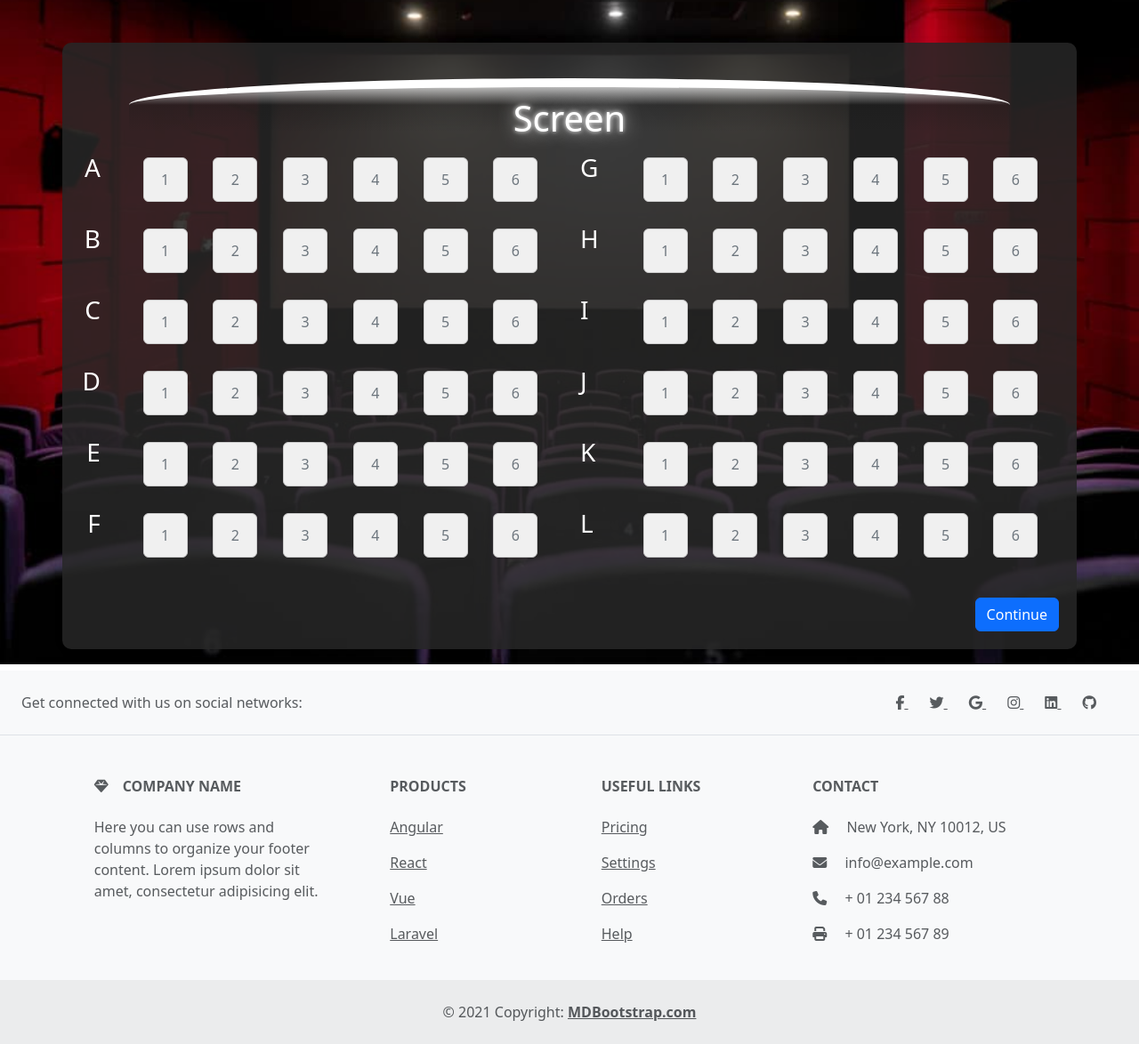
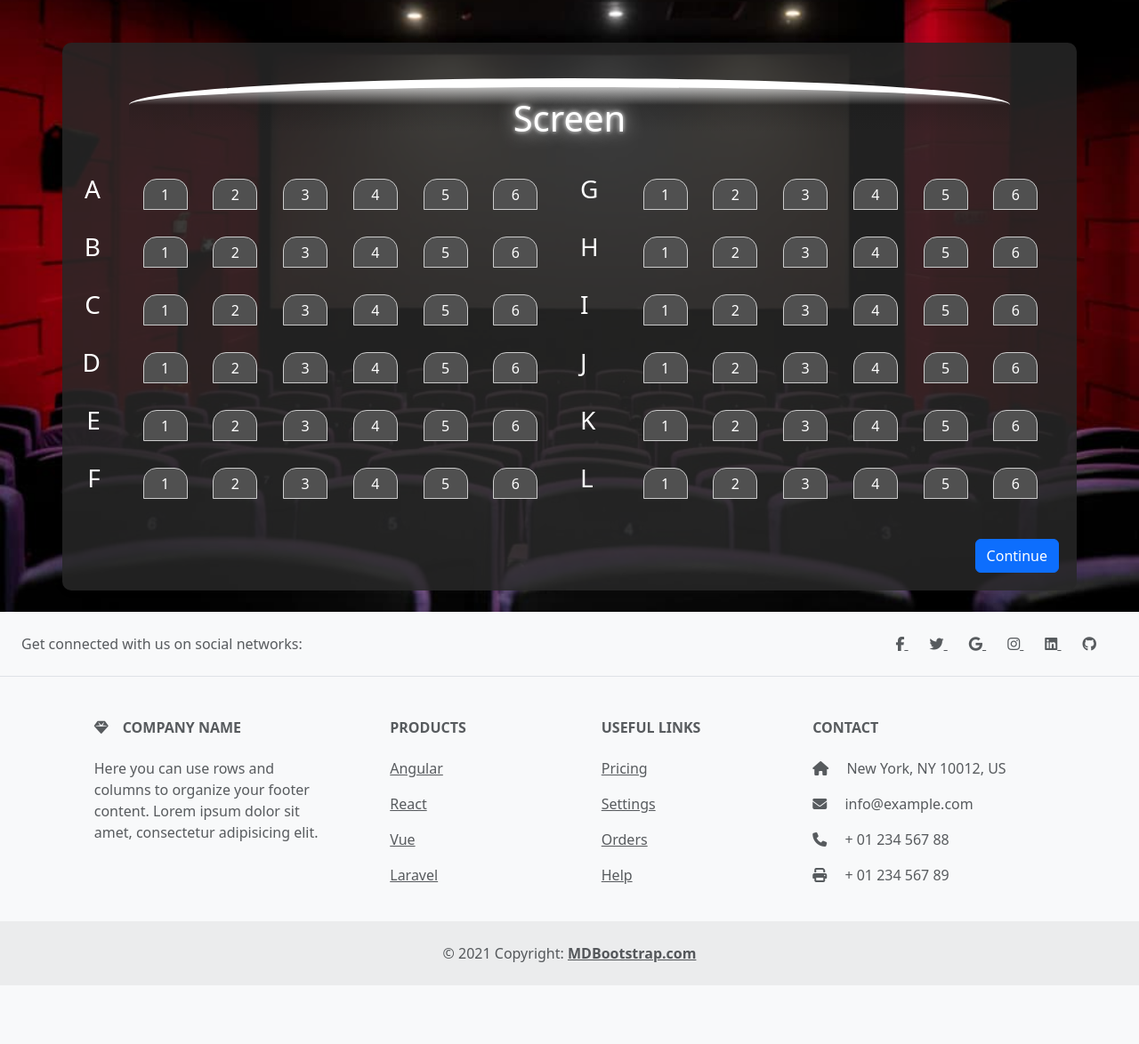
Before and after one commit to klopez5783/MovieWebsite, a PHP site: page /MovieWebsite/SelectSeating.php in a window 1280 px wide. Shown: the part 56-1230 px from the top of the page at 89% size. After the commit the page ends 1164 px from the top, so only its background shows below. Run offline with PHP 8.4, Linux system fonts and the light colour scheme; some libraries are stand-ins or nearby versions.

Commit message:
Added CSS styling for the .seat class to define its appearance and hover effects:
Set a fixed height of 35px with !important.
Applied white text color, rounded top corners, and a grey background.
Defined a light grey border and centered content using flexbox.
Implemented hover effects to change the background color to white and the text color to dark grey.

```diff
--- a/Webpages/SelectSeating.php
+++ b/Webpages/SelectSeating.php
@@ -25,14 +25,19 @@
     <style>
 
         .seat {
-            width: 50px;
-            height: 50px;
-            margin: 5px;
-            background-color: #f0f0f0;
+            height: 35px !important;
+            color: white;
+            border-radius: 15px 15px 0px 0px;
+            background-color: #505050;
             border: 1px solid #ccc;
             display: flex;
             align-items: center;
             justify-content: center;
+        }
+
+        .seat:hover{
+            background-color: #FFF;
+            color: #343a40;
         }
 
         /* Additional CSS for theater seating container */
@@ -151,7 +156,7 @@
 <div class="container mt-5 theater-seating-container">
     <h1 id="TopBarCurve" class="text-center mb-4">Screen</h1>
 
-    <div class="row">
+    <div class="row mt-5">
         <div class="col-md-6">
             <?php
                 $rows = 6;
@@ -165,7 +170,7 @@
                     echo '<div class="col-7 col-sm-10 col-md-11">';
                     echo '<div class="d-flex justify-content-evenly">';
                     for ($j = 1; $j <= $seatsPerRow; $j++) {
-                        echo '<button data-bs-toggle="button" autocomplete="off" data-row="' . $rowLabel . '" data-seat="' . $j . '" onclick="handleSeatClick(\'' . $rowLabel . '\', ' . $j . ')" class="seat btn btn-outline-secondary">' . $j . '</button>';
+                        echo '<div data-bs-toggle="button" autocomplete="off" data-row="' . $rowLabel . '" data-seat="' . $j . '" onclick="handleSeatClick(\'' . $rowLabel . '\', ' . $j . ')" class="seat btn btn-outline-secondary">' . $j . '</div>';
                     }
                     echo '</div>';
                     echo '</div>';
@@ -187,7 +192,7 @@
                     echo '<div class="col-9 col-sm-10 col-md-11">';
                     echo '<div class="d-flex justify-content-evenly">';
                     for ($j = 1; $j <= $seatsPerRow; $j++) {
-                        echo '<button data-bs-toggle="button" autocomplete="off" data-row="' . $rowLabel . '" data-seat="' . $j . '" onclick="handleSeatClick(\'' . $rowLabel . '\', ' . $j . ')" class="seat btn btn-outline-secondary">' . $j . '</button>';
+                        echo '<div data-bs-toggle="button" autocomplete="off" data-row="' . $rowLabel . '" data-seat="' . $j . '" onclick="handleSeatClick(\'' . $rowLabel . '\', ' . $j . ')" class="seat btn btn-outline-secondary">' . $j . '</div>';
                     }
                     echo '</div>';
                     echo '</div>';
```
